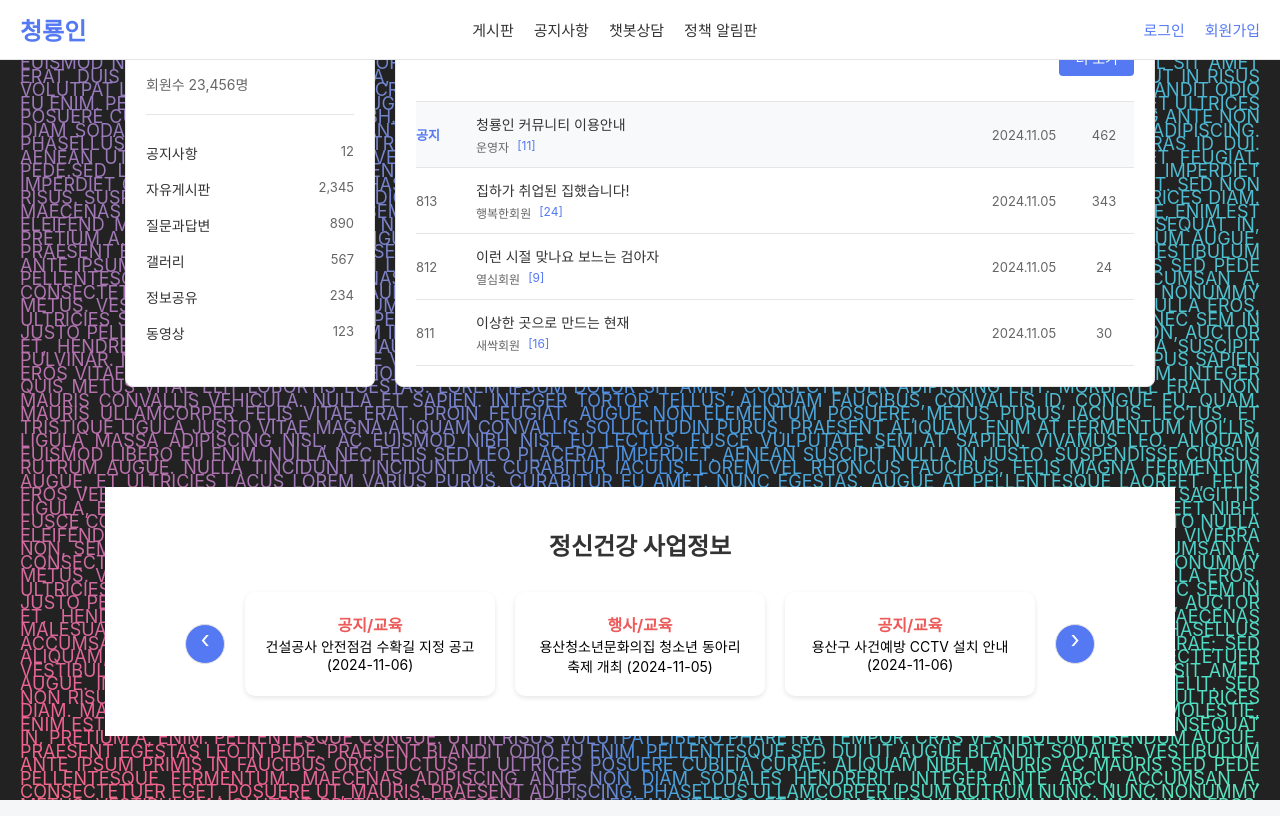
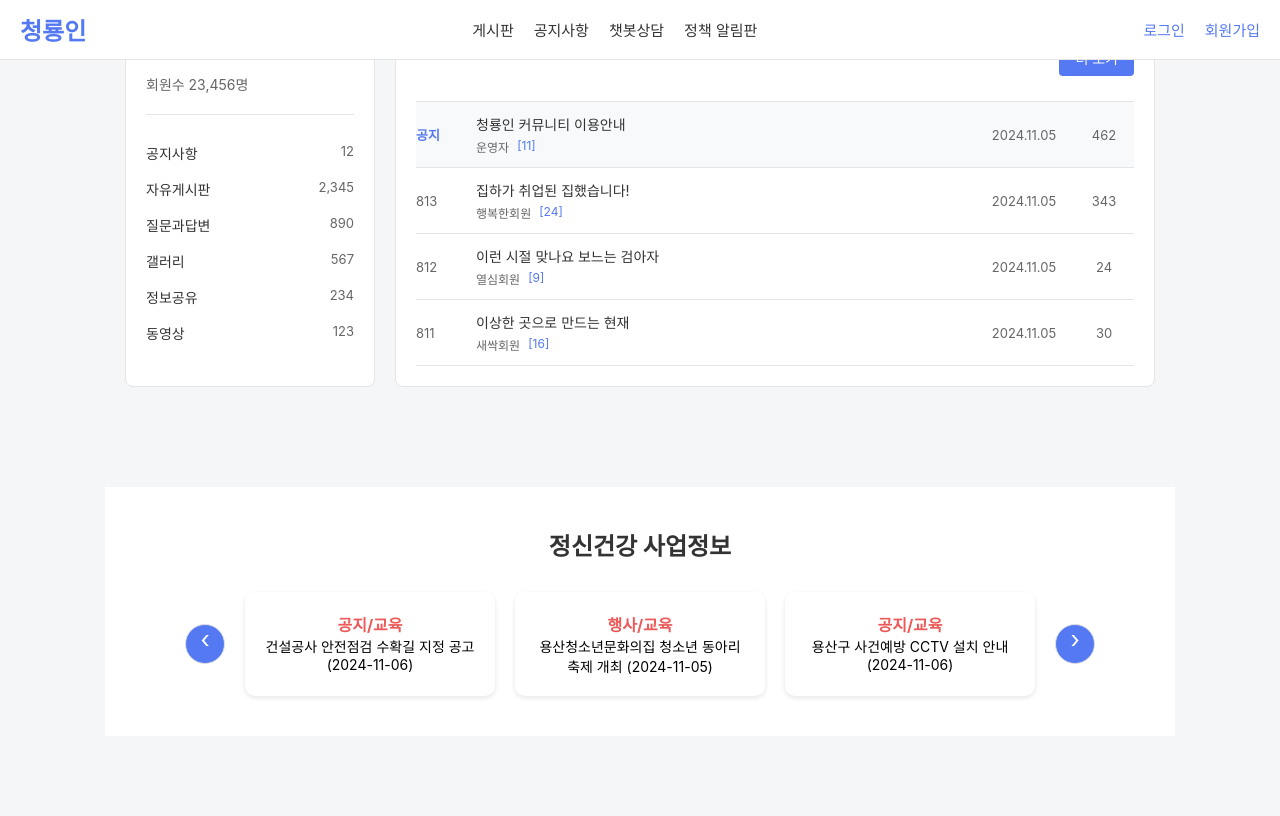
Before and after one commit to leehanseock/BlueDragonProject, a React (Create React App) app: page / in a window 1280 px wide. Built offline with nearby package versions, Linux system fonts and the light colour scheme; a web font is replaced by a local one.

Commit message:
홈 화면 글자 배경 지움 - 주진

```diff
--- a/src/Home/home.jsx
+++ b/src/Home/home.jsx
@@ -7,7 +7,7 @@ function Home() {
     return (
         // ----------------------------------------------------------------------------------------------
         <div>
-            <div className="background-text">
+            {/*<div className="background-text">
                 <article>
                     <p>Lorem ipsum dolor sit amet, consectetur adipiscing elit. Sed non risus. Suspendisse lectus
                         tortor, dignissim sit amet, adipiscing nec, ultricies sed, dolor. Cras elementum ultrices diam.
@@ -164,7 +164,7 @@ function Home() {
                         Nulla et sapien. Integer tortor tellus, aliquam fMorbi
                     </p>
                 </article>
-            </div>
+            </div>*/}
             {/*// -------=-------------------------------------------------------------------------------------------------------------------------------------*/}
             <Header/>
             <div className="home-main-container">
```
